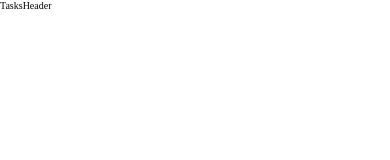
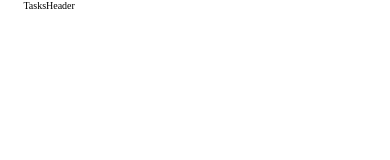
Before and after one commit to ibrohimmath/To-Do-List-React, a React (Vite) app: page / in a window 390 px wide. Shown: the top 160 px of the page. Built offline with nearby package versions, Linux system fonts and the light colour scheme.

Commit message:
added Container component in container branch

```diff
--- a/src/App.jsx
+++ b/src/App.jsx
@@ -5,8 +5,8 @@ import "./index.css";
 
 export default function App() {
   return (
-    <div>
+    <Container>
       <TasksHeader />
-    </div>
+    </Container>
   );
 }
--- a/src/components/container/style.module.scss
+++ b/src/components/container/style.module.scss
@@ -1,4 +1,10 @@
 .container {
   width: 100%;
-  padding: 0 30vw;
+  padding: 0 15vw;
+  @media (max-width: 780px) {
+    padding: 0 10vw;
+  }
+  @media (max-width: 500px) {
+    padding: 0 6vw;
+  }
 }
```
